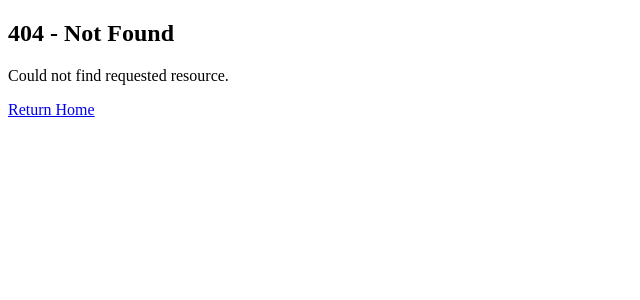
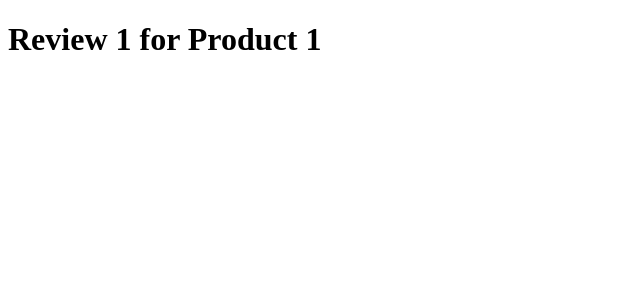
Before and after one commit to faddah/nextjs-codeevolution-routing-demo, a Next.js app: page /products/1/reviews/1 in a window 1280 px wide. Before the commit this address had no page. Shown: the top 300 px of the page, without its empty margins (0-640 px from the left). Built offline with nearby package versions, Linux system fonts and the light colour scheme.

Commit message:
Created Review page with params for > 1000 views in dynamic reviews nested routing folder.

```diff
--- /dev/null
+++ b/src/app/products/[productId]/reviews/[reviewId]/page.tsx
@@ -0,0 +1,8 @@
+import { notFound } from "next/navigation";
+
+export default function Review({ params }: { params: { productId: string, reviewId: string } }) {
+	if (parseInt(params.reviewId) > 1000) {
+		return notFound();
+	}
+	return <h1>Review {params.reviewId} for Product {params.productId}</h1>;
+}
```
